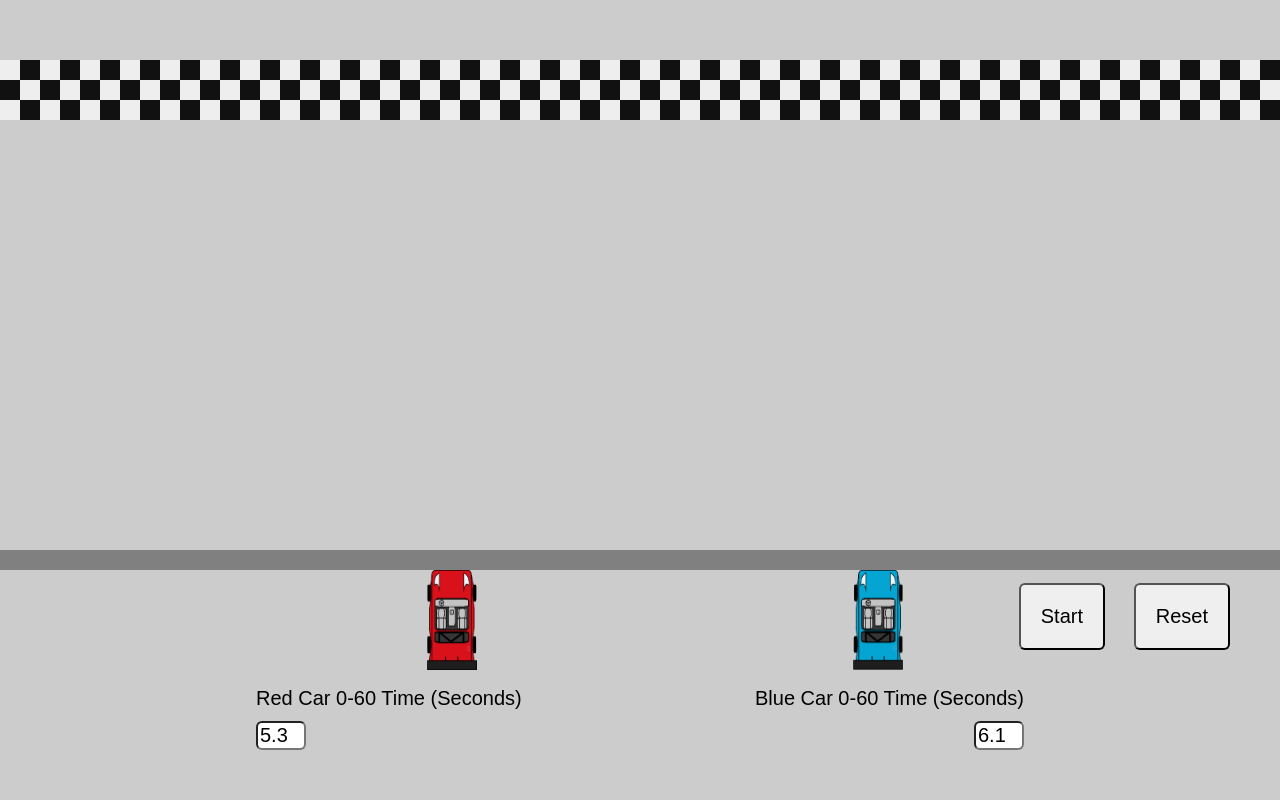
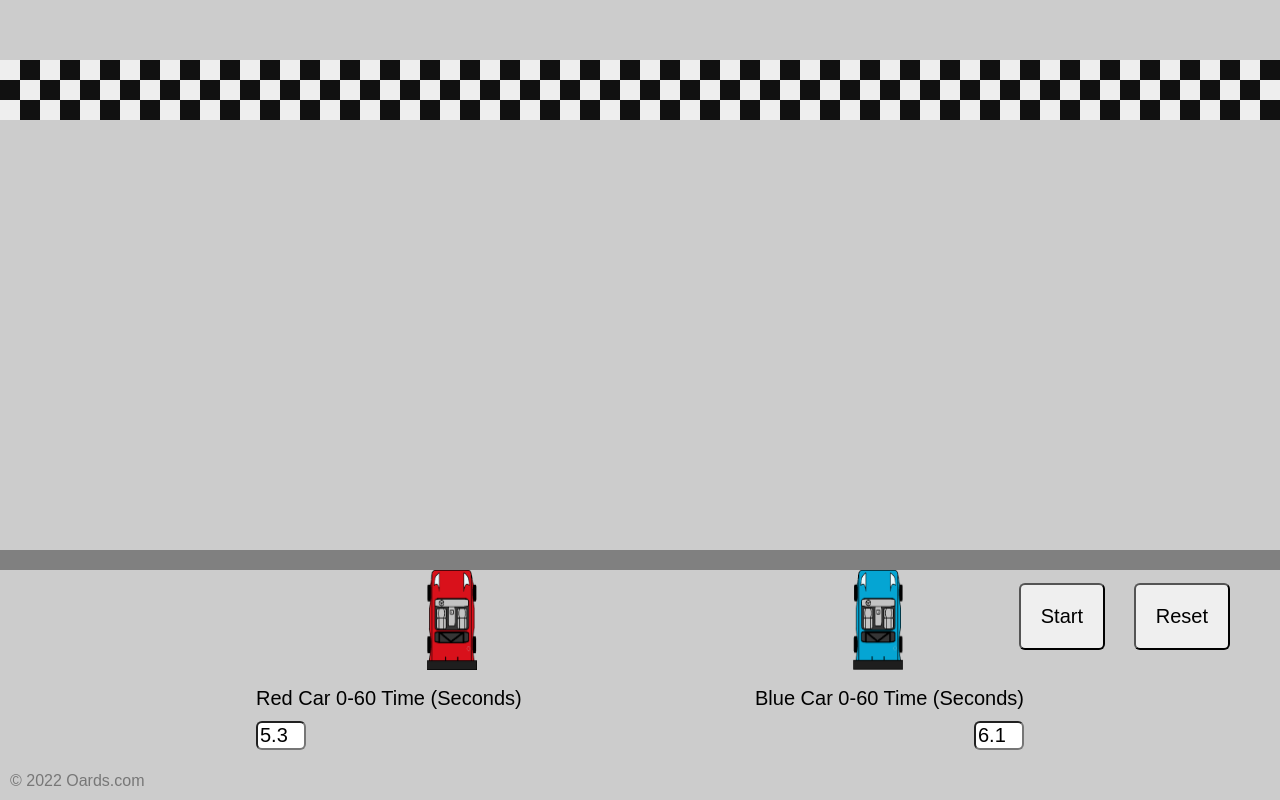
Before and after one commit to McGlothlin/0to60simulator, a plain HTML site: page index.html in a window 1280 px wide. Drawn offline with Linux system fonts and the light colour scheme.

Commit message:
add footer, convert CRLF to LF

```diff
--- a/index.html
+++ b/index.html
@@ -33,3 +33,4 @@
 <script src="index.js"></script>
 <button id="start" type="button" style="position: fixed; right: 175px; bottom: 150px; padding: 20px" onclick="startAnimating(monitorRefreshRate)">Start</button>
 <button id="reset" type="button" style="position: fixed; right: 50px; bottom: 150px; padding: 20px" onclick="reset()">Reset</button>
+<footer id="watermark" style="color: #777777; bottom: 10px; left: 10px; position: fixed; font-family: sans-serif;">&copy; 2022 Oards.com</footer>
```
